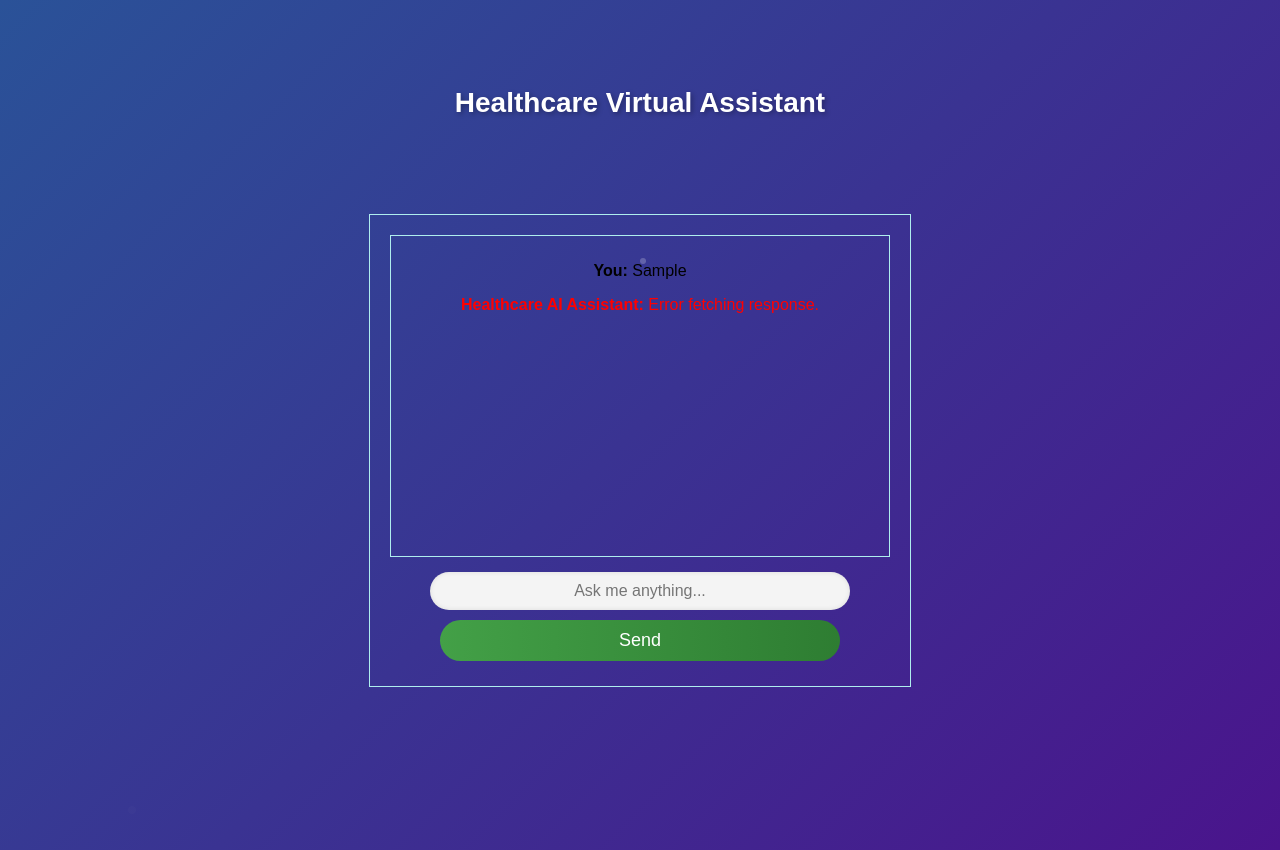
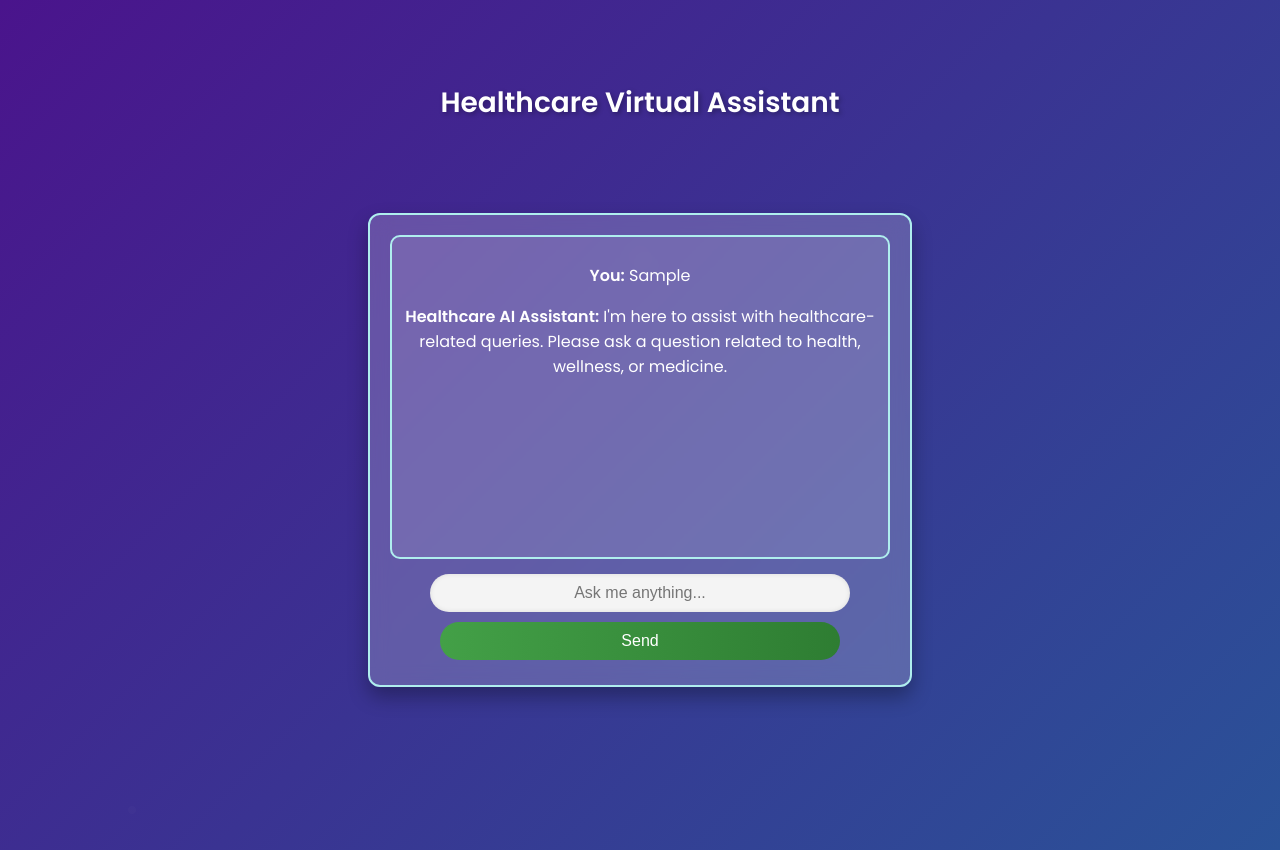
Before and after one commit to RajeshR005/healthcare-chatbot, a website: page index.html in a window 1280 px wide. Both pictures are taken after typing "Sample" into the empty fields and a click on the button "Send". Drawn offline with Linux system fonts and the light colour scheme; no server answers.

Commit message:
Updated UI

```diff
--- a/script.js
+++ b/script.js
@@ -4,7 +4,6 @@ document.addEventListener("DOMContentLoaded", function () {
     const sendButton = document.getElementById("sendButton");
     const chatGif = document.getElementById("chatGif"); // GIF Element
 
-    // ✅ Debugging: Check if Elements Exist
     console.log("Checking elements:", userInput, messages, sendButton, chatGif);
     if (!userInput || !messages || !sendButton) {
         console.error("Some elements were not found in the DOM!");
@@ -15,8 +14,31 @@ document.addEventListener("DOMContentLoaded", function () {
 
     function hideGif() {
         if (chatGif && chatGif.style.display !== "none") {
-            chatGif.style.display = "none"; // Completely hide GIF when user starts typing
+            chatGif.style.display = "none"; // Hide GIF when user starts typing
         }
+    }
+
+    // ✅ 100+ Healthcare Keywords
+    const healthcareKeywords = [
+        "health", "doctor", "medicine", "symptoms", "diagnosis", "treatment", "hospital", "nurse", "therapy",
+        "infection", "mental health", "fever", "pain", "cough", "cancer", "diabetes", "cardiology", "dentist",
+        "covid", "virus", "vaccine", "emergency", "nutrition", "diet", "blood pressure", "heart", "lungs",
+        "surgery", "skin", "allergy", "flu", "vaccination", "orthopedic", "pediatrics", "neurology", "depression",
+        "anxiety", "asthma", "eye", "hearing", "kidney", "urinary", "stomach", "digestion", "cholesterol", "bones",
+        "arthritis", "pregnancy", "gynecology", "fertility", "hormones", "obesity", "exercise", "fitness", "workout",
+        "yoga", "meditation", "wellness", "sleep", "insomnia", "fatigue", "headache", "migraine", "stress", "immune",
+        "blood sugar", "thyroid", "physiotherapy", "rehabilitation", "stroke", "brain", "spine", "paralysis",
+        "dementia", "alzheimer", "psychiatrist", "psychologist", "autism", "ADHD", "genetics", "lungs", "bronchitis",
+        "pneumonia", "hepatitis", "liver", "digestive", "colon", "gastric", "ulcer", "hernia", "muscles", "tendons",
+        "ligaments", "radiology", "X-ray", "CT scan", "MRI", "blood test", "biopsy", "pharmacology", "antibiotics",
+        "antiseptic", "immune system", "toxins", "dehydration", "first aid", "burns", "fracture", "sprain", "wound",
+        "bandage", "CPR", "defibrillator", "cataract", "glaucoma", "diarrhea", "constipation", "appendix", "tonsils","sick","hi","hello"
+    ];
+
+    // ✅ Function to check if a question is healthcare-related
+    function isHealthcareQuestion(question) {
+        question = question.toLowerCase();
+        return healthcareKeywords.some(keyword => question.includes(keyword));
     }
 
     async function sendMessage() {
@@ -29,11 +51,18 @@ document.addEventListener("DOMContentLoaded", function () {
             return;
         }
 
-        hideGif(); // Hide GIF when the first message is sent
+        hideGif();
 
         messages.innerHTML += `<p><b>You:</b> ${userText}</p>`;
         userInput.value = "";
         messages.scrollTop = messages.scrollHeight;
+
+        // ✅ Check if the question is healthcare-related
+        if (!isHealthcareQuestion(userText)) {
+            messages.innerHTML += `<p><b>Healthcare AI Assistant:</b> I'm here to assist with healthcare-related queries. Please ask a question related to health, wellness, or medicine.</p>`;
+            isProcessing = false;
+            return;
+        }
 
         try {
             const response = await fetch("https://healthcare-chatbot-69ix.onrender.com/chat", {
@@ -51,10 +80,7 @@ document.addEventListener("DOMContentLoaded", function () {
         isProcessing = false;
     }
 
-    // ✅ Attach Event Listeners Once
-    console.log("Attaching event listeners...");
     sendButton.addEventListener("click", sendMessage);
-
     userInput.addEventListener("keypress", function (event) {
         if (event.key === "Enter") {
             event.preventDefault();
@@ -62,5 +88,5 @@ document.addEventListener("DOMContentLoaded", function () {
         }
     });
 
-    userInput.addEventListener("input", hideGif); // Hide GIF when typing starts
+    userInput.addEventListener("input", hideGif);
 });
--- a/styles.css
+++ b/styles.css
@@ -140,7 +140,7 @@ body {
 
 .bot-message {
     background: linear-gradient(135deg, #eeeeee, #dddddd);
-    color: black;
+    color: white;
     align-self: flex-start;
     border-bottom-left-radius: 2px;
 }
@@ -221,19 +221,102 @@ h2 {
         transform: translate(-50%, -50%);
     }
 }
+/* Import Google Font */
+@import url('https://fonts.googleapis.com/css2?family=Poppins:wght@300;400;600&display=swap');
 
-        body { font-family: Arial, sans-serif; text-align: center; margin-top: 50px; }
-        #chatbox { width: 80%; max-width: 500px; margin: auto; border: 1px solid paleturquoise; padding: 20px; }
-        #messages { height: 300px; overflow-y: auto; margin-bottom: 10px; border: 1px solid paleturquoise; padding: 10px; }
-        input, button { padding: 10px; margin: 5px; width: 80%; }
-        .chat-gif {
-            display: block; /* Show the GIF initially */
-            width: 250px; /* Adjust the size as needed */
-            margin: auto;
-            height:250px;
-            opacity: 1;
-            transition: opacity 0.5s ease-in-out;
-        }
+body {
+    font-family: 'Poppins', sans-serif;
+    text-align: center;
+    margin-top: 50px;
+    background: linear-gradient(135deg, #1e3c72, #2a5298);
+    animation: backgroundAnimation 8s infinite alternate ease-in-out;
+}
+
+/* Background Animation */
+@keyframes backgroundAnimation {
+    0% { background: linear-gradient(135deg, #1e3c72, #2a5298); }
+    100% { background: linear-gradient(135deg, #4a148c, #2a5298); }
+}
+
+/* Chatbox Container */
+#chatbox {
+    width: 80%;
+    max-width: 500px;
+    margin: auto;
+    border: 2px solid paleturquoise;
+    padding: 20px;
+    background: rgba(255, 255, 255, 0.2);
+    backdrop-filter: blur(10px);
+    border-radius: 12px;
+    box-shadow: 0 10px 20px rgba(0, 0, 0, 0.3);
+    animation: fadeIn 1.5s ease-in-out;
+}
+
+/* Messages Area */
+#messages {
+    height: 300px;
+    overflow-y: auto;
+    margin-bottom: 10px;
+    border: 2px solid paleturquoise;
+    padding: 10px;
+    border-radius: 10px;
+    background: rgba(255, 255, 255, 0.1);
+    color: white;
+    transition: all 0.3s ease-in-out;
+}
+
+/* Input & Button */
+input, button {
+    padding: 10px;
+    margin: 5px;
+    width: 80%;
+    border-radius: 25px;
+    font-size: 16px;
+    transition: transform 0.3s ease-in-out;
+}
+
+/* Button Hover Effect */
+button:hover {
+    transform: scale(1.05);
+    background: linear-gradient(90deg, #66bb6a, #388e3c);
+}
+
+/* Button Click Effect */
+button:active {
+    transform: scale(0.95);
+    box-shadow: 0 2px 5px rgba(0, 0, 0, 0.2);
+}
+
+/* Animated Chatbot GIF */
+.chat-gif {
+    display: block;
+    width: 250px;
+    height: 250px;
+    margin: auto;
+    opacity: 1;
+    transition: opacity 0.5s ease-in-out;
+    animation: bounce 3s infinite ease-in-out;
+}
+
+/* GIF Bounce Animation */
+@keyframes bounce {
+    0%, 100% { transform: translateY(0); }
+    50% { transform: translateY(-10px); }
+}
+
+/* Fade Out Effect When Hidden */
+.hidden {
+    opacity: 0;
+    transform: scale(0.9);
+    transition: opacity 0.5s ease-in-out, transform 0.5s ease-in-out;
+}
+
+/* Fade In Effect */
+@keyframes fadeIn {
+    from { opacity: 0; transform: translateY(10px); }
+    to { opacity: 1; transform: translateY(0); }
+}
+
 
         .hidden {
             opacity: 0;
```
